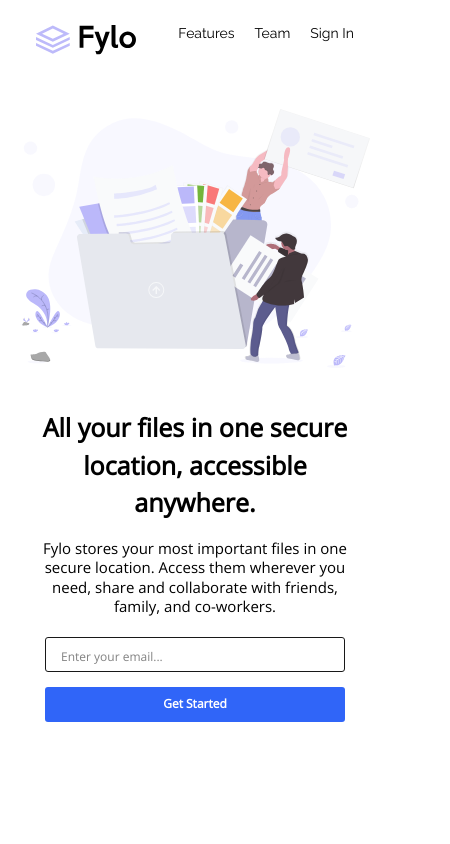
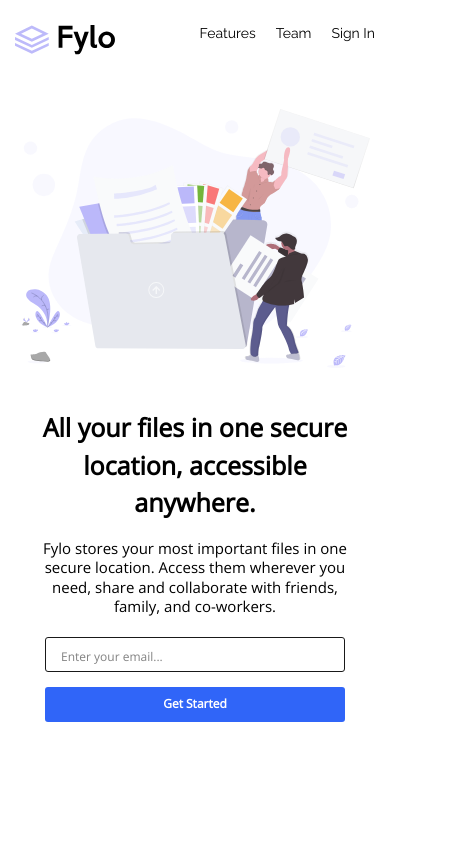
Before and after one commit to ammar-SoftwareEngineer/fylo-landing, a plain HTML site: page index.html in a window 390 px wide. Shown: the top 844 px of the page, 450 px wide, since content can reach past the window. Drawn offline with nearby package versions, Linux system fonts and the light colour scheme.

Commit message:
عحيشفث

```diff
--- a/css/FyloLanding.css
+++ b/css/FyloLanding.css
@@ -72,13 +72,20 @@ header nav ul {
 }
 
 @media(max-width:767px) {
+    html,body{
+        width: 100%;
+        height: 100%;
+        margin: 0;
+        padding: 0;
+        overflow-x: hidden;
+    }
     header {
         font-family: 'Raleway', sans-serif;
         padding-top: 25px;
     }
     header .container {
         display: flex;
-        justify-content: space-around;
+        justify-content: space-between;
     }
 
     header .logo img {
```
